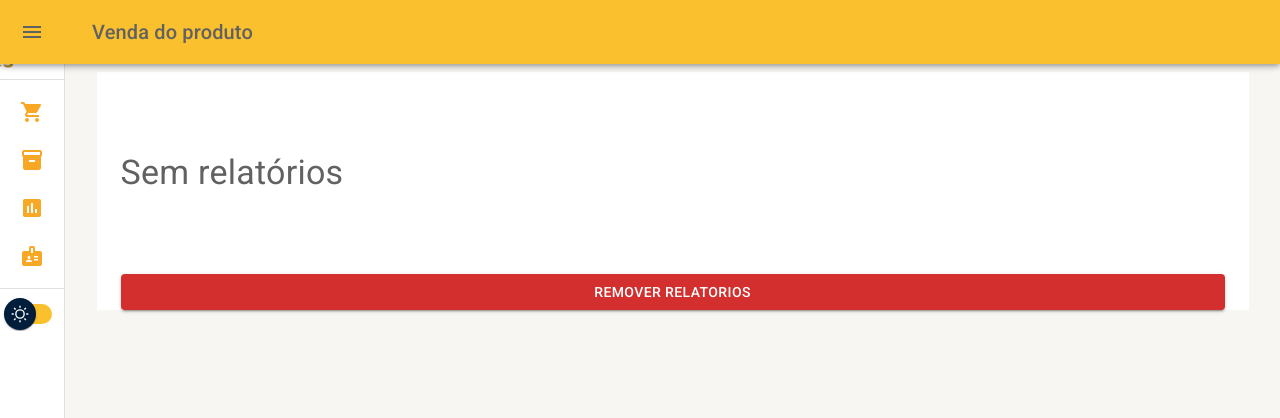
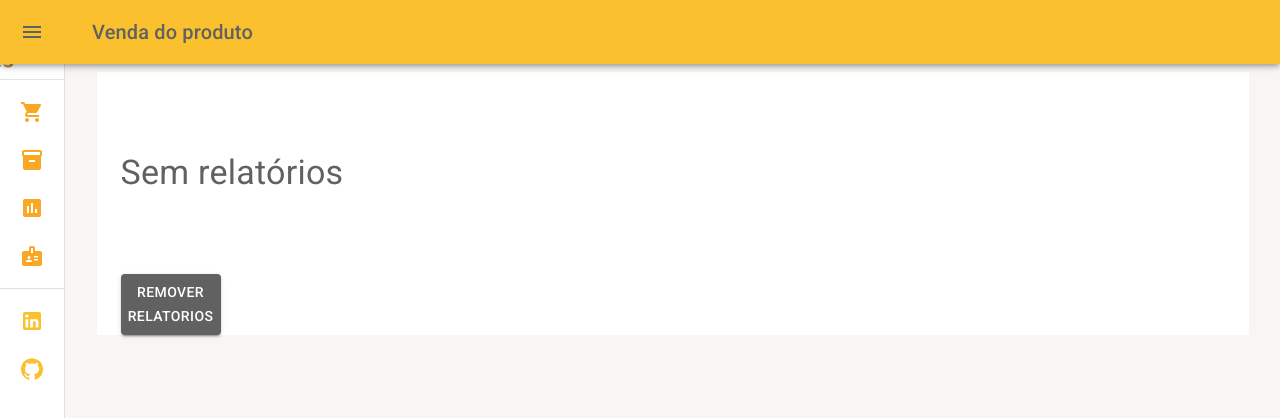
Before and after one commit to otaviovcn/tuca_lanches, a React (Create React App) app: page /relatorios in a window 1280 px wide. Shown: the top 418 px of the page. Built offline with nearby package versions, Linux system fonts and the light colour scheme.

Commit message:
:bug: 	fix: Remove botão toggle theme

```diff
--- a/src/components/menu-lateral/MenuLateral.jsx
+++ b/src/components/menu-lateral/MenuLateral.jsx
@@ -21,6 +21,8 @@ import { useNavigate } from 'react-router-dom'
 import { routesList } from '../../data';
 import { Container } from '@mui/material';
 import "./menuLateral.css"
+import GitHubIcon from '@mui/icons-material/GitHub';
+import LinkedInIcon from '@mui/icons-material/LinkedIn';
 
 import { getLocalStorage, setLocalStorage } from '../../utils/localStorage';
 import { useProdutosContext } from '../../contexts/ProdutosContext';
@@ -199,13 +201,50 @@ export const MenuLateral = ({ children }) => {
             </ListItem>
           ))}
         </List>
-        <Divider />
+        {/* <Divider />
         <Box component="main">
           <ButtonToggleThemeMode />
-        </Box>
+        </Box> */}
+        <Divider />
+        <List>
+          <ListItem disablePadding sx={{ display: 'block' }}>
+            <ListItemButton
+              href="https://www.linkedin.com/in/otavio-vinicius/"
+              target="_blank"
+              rel="noreferrer"
+              sx={{
+                minHeight: 48,
+                justifyContent: open ? 'initial' : 'center',
+                px: 2.5,
+                color: theme.palette.secondary.main,
+              }}
+            >
+              <LinkedInIcon sx={{ color: theme.palette.primary.main }} />
+              <ListItemText primary='Meu Linkedin' sx={{ opacity: open ? 1 : 0 }} />
+            </ListItemButton>
+
+          </ListItem>
+          <ListItem disablePadding sx={{ display: 'block' }}>
+            <ListItemButton
+              href="https://github.com/otaviovcn/tuca_lanches"
+              target="_blank"
+              rel="noreferrer"
+              sx={{
+                minHeight: 48,
+                justifyContent: open ? 'initial' : 'center',
+                px: 2.5,
+                color: theme.palette.secondary.main,
+              }}
+            >
+              <GitHubIcon sx={{ color: theme.palette.primary.main }} />
+              <ListItemText primary='Repositório do Projeto' sx={{ opacity: open ? 1 : 0 }} />
+            </ListItemButton>
+
+          </ListItem>
+        </List>
       </Drawer>
       <Container width="100%" sx={{ display: 'flex', paddingTop: 8 }}>
-        { children }
+        {children}
       </Container>
 
     </Box>
--- a/src/components/relatorios/Relatorios.jsx
+++ b/src/components/relatorios/Relatorios.jsx
@@ -57,7 +57,7 @@ export const Relatorios = () => {
     <Container sx={{ background: "white", paddingTop: 8, marginTop: theme.spacing(1), display: "flex", flexDirection: "column", justifyItems: "center", alignContent: "center" }}>
       {Object.keys(relatorios).length > 0 ? (
         <>
-          <FormControl sx={{ width: theme.spacing(60), padding: 1 }}>
+          <FormControl sx={{ width: theme.spacing(50), padding: 1 }}>
             <InputLabel>Selecione o dia</InputLabel>
             <Select
               value={dia}
@@ -108,7 +108,7 @@ export const Relatorios = () => {
             listaDeProdutosPorHora?.map((item, index) => {
 
               return (
-                <Accordion sx={{ width: theme.spacing(60) }}>
+                <Accordion sx={{ width: theme.spacing(50) }}>
                   <AccordionSummary expandIcon={<ExpandMoreIcon />}>
                     <Typography variant="h6" sx={{ marginTop: 2 }} key={index}>
                       {item[0]}:00 - {item[0]}:59:
@@ -137,7 +137,7 @@ export const Relatorios = () => {
             listaDoLucroPorCategoria?.map((category, index) => {
 
               return (
-                <Accordion sx={{ width: theme.spacing(60) }}>
+                <Accordion sx={{ width: theme.spacing(50) }}>
                   <AccordionSummary expandIcon={<ExpandMoreIcon />}>
                     <Typography variant="h6" sx={{ marginTop: 2 }} key={index}>
                       {category[0]}:
@@ -172,7 +172,7 @@ export const Relatorios = () => {
             listaDoLucroPorCategoria?.map((category, index) => {
 
               return (
-                <Accordion sx={{ width: theme.spacing(60) }}>
+                <Accordion sx={{ width: theme.spacing(50) }}>
                   <AccordionSummary expandIcon={<ExpandMoreIcon />}>
                     <Typography variant="h6" sx={{ marginTop: 2 }} key={index}>
                       {category[0]}:
@@ -209,7 +209,7 @@ export const Relatorios = () => {
         </Typography>
       )
       }
-      <Button sx={{ marginTop: 10 }} variant="contained" color="error" onClick={() => removeLocalStorage('tuca_lanches_relatorios')}>
+      <Button sx={{ marginTop: 10, width:"100px" }} variant="contained" color="secondary" onClick={() => removeLocalStorage('tuca_lanches_relatorios')}>
         Remover relatorios
       </Button>
     </Container>
--- a/src/components/relatorios/relatorio-pdf/utils/index.js
+++ b/src/components/relatorios/relatorio-pdf/utils/index.js
@@ -97,22 +97,22 @@ export const calculaLucroPorCategoria = ({ listaDoLucroPorCategoria, relatorios,
         {
           border: [true, true, true, true],
           fillColor: '#FBC02D',
-          text: lucroTotalBruto,
+          text: `R$${lucroTotalBruto}`,
         },
         {
           border: [true, true, true, true],
           fillColor: '#FBC02D',
-          text: lucroTotalLiquido,
+          text: `R$${lucroTotalLiquido}`,
         },
         {
           border: [true, true, true, true],
           fillColor: '#FBC02D',
-          text: custoTotal,
+          text: `R$${custoTotal}`,
         },
         {
           border: [true, true, true, true],
           fillColor: '#FBC02D',
-          text: `${quantidadeTotal} unidades`,
+          text: `${quantidadeTotal} unidade${quantidadeTotal > 1 ? 's' : ''}`,
         },
       ]
     )
--- a/src/components/relatorios/relatorio-pdf/vendas.jsx
+++ b/src/components/relatorios/relatorio-pdf/vendas.jsx
@@ -32,7 +32,7 @@ export const vendasPDF = ({
 
       }
     },
-    { text: 'Teste:', fontSize: 14, bold: true, margin: [0, 20, 0, 8] },
+    { text: 'Prestação de contas por categoria:', fontSize: 14, bold: true, margin: [0, 20, 0, 8] },
   ];
 
   Object.entries(lucroPorCategoria).forEach((category) => {
--- a/src/utils/relatorios.js
+++ b/src/utils/relatorios.js
@@ -250,7 +250,6 @@ export const calculaPrecoTotal = ({ relatorios, dia }) => {
 
     if (!lucroPorCategoria[category[0]] || !quantidadePorCategoria[category[0]]) {
       lucroPorCategoria[category[0]] = {};
-      // custoPorCategoria[category[0]] = {};
       quantidadePorCategoria[category[0]] = {};
     }
 
```
Lines whose indentation alone changed are shown as unchanged.
